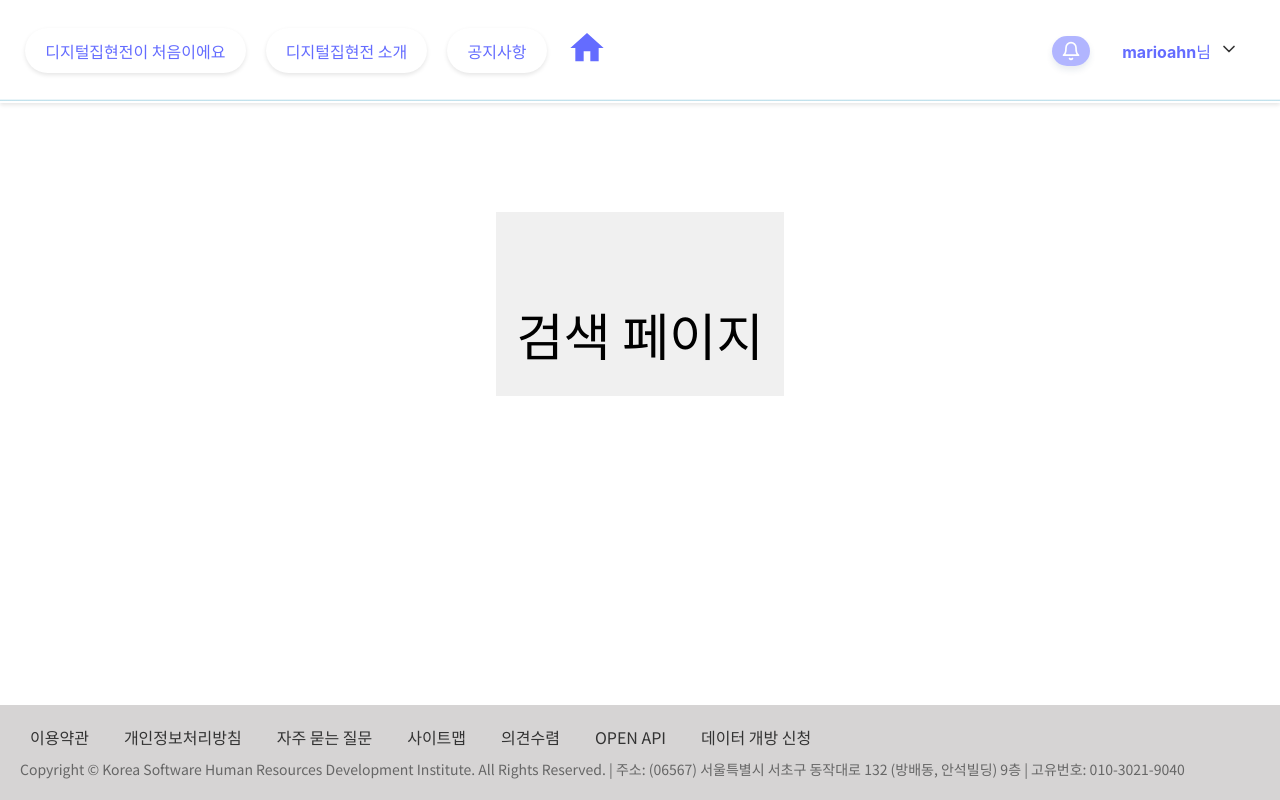
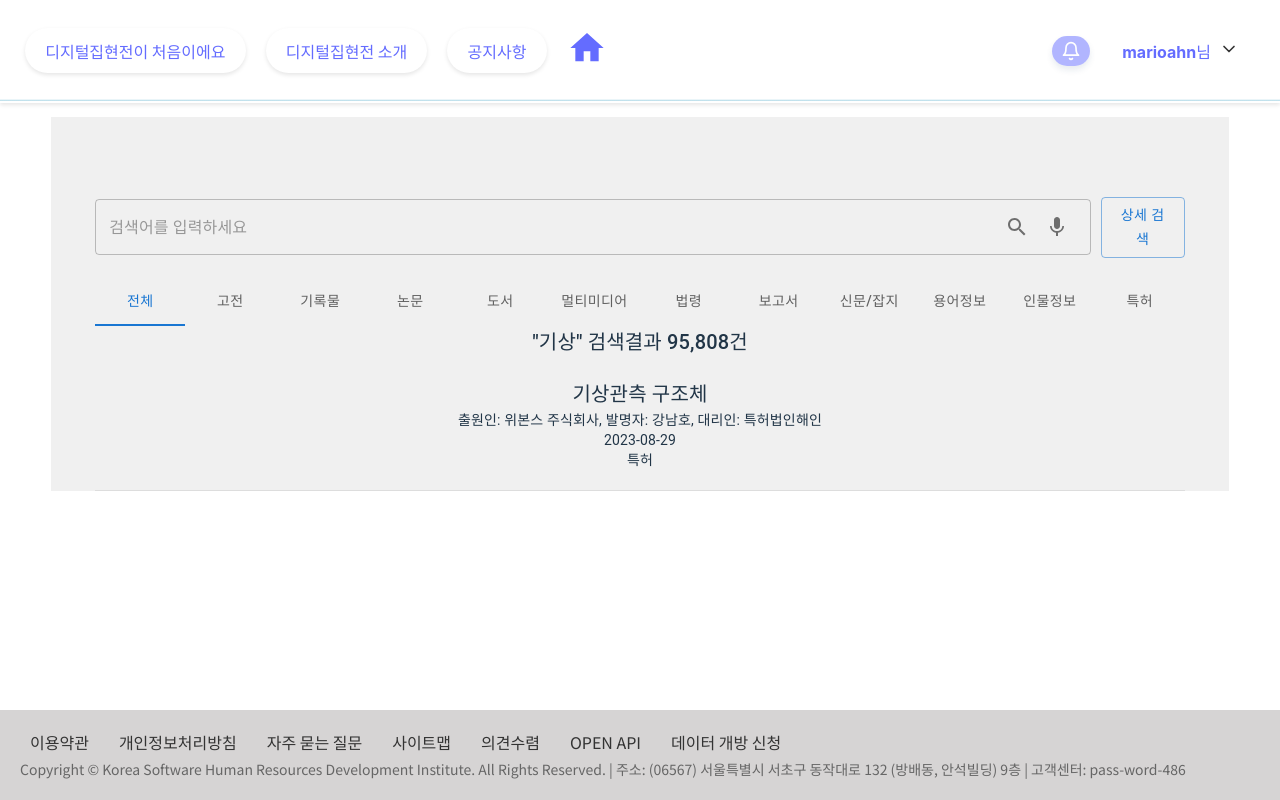
Before and after one commit to hikingClub/gam_front, a React (Vite) app in the folder client/: page /search in a window 1280 px wide. Built offline with nearby package versions, Linux system fonts and the light colour scheme.

Commit message:
hj - searchPage ver0.1(0729-0400)

```diff
--- a/client/src/App.jsx
+++ b/client/src/App.jsx
@@ -4,6 +4,7 @@ import Footer from "./components/Footer";
 import MainContent from "./components/MainContent";
 import Navbar from "./components/Navbar";
 import SearchPage from "./pages/SearchPage";
+import TestPage from "./pages/TestPage";
 import "./styles/App.css";
 
 const App = () => {
@@ -14,6 +15,7 @@ const App = () => {
         <Routes>
           <Route path="/" element={<MainContent />} />
           <Route path="/search" element={<SearchPage />} />
+          <Route path="/test" element={<TestPage />} />
         </Routes>
       </div>
       <Footer />
--- a/client/src/components/Footer.jsx
+++ b/client/src/components/Footer.jsx
@@ -16,7 +16,7 @@ const Footer = () => {
       <div className="footer-copy">
         Copyright © Korea Software Human Resources Development Institute. All
         Rights Reserved. | 주소: (06567) 서울특별시 서초구 동작대로 132 (방배동,
-        안석빌딩) 9층 | 고유번호: 010-3021-9040
+        안석빌딩) 9층 | 고객센터: pass-word-486
       </div>
     </footer>
   );
--- a/client/src/components/MainContent.jsx
+++ b/client/src/components/MainContent.jsx
@@ -3,7 +3,7 @@ import SearchIcon from "@mui/icons-material/Search";
 import { Input } from "@mui/material";
 import React from "react";
 import { Link } from "react-router-dom";
-import logo from "../assets/mainLogo.png"; // 이미지 import
+import logo from "../assets/mainLogo.png";
 import "../styles/MainContent.css";
 
 const MainContent = () => {
@@ -33,7 +33,7 @@ const MainContent = () => {
               </Link>
             }
             endAdornment={
-              <Link to="/search">
+              <Link to="/test">
                 <MicIcon className="icon" sx={{ fontSize: "1.4em" }} />
               </Link>
             }
--- a/client/src/pages/SearchPage.jsx
+++ b/client/src/pages/SearchPage.jsx
@@ -1,11 +1,97 @@
+import MicIcon from "@mui/icons-material/Mic";
+import SearchIcon from "@mui/icons-material/Search";
+import {
+  Box,
+  Button,
+  Container,
+  IconButton,
+  Tab,
+  Tabs,
+  TextField,
+  Typography,
+} from "@mui/material";
 import React from "react";
+import "../styles/SearchPage.css";
 
 const SearchPage = () => {
+  const [value, setValue] = React.useState(0);
+
+  const handleChange = (event, newValue) => {
+    setValue(newValue);
+  };
+
+  const searchResults = [
+    {
+      title: "기상관측 구조체",
+      description:
+        "출원인: 위본스 주식회사, 발명자: 강남호, 대리인: 특허법인해인",
+      date: "2023-08-29",
+      type: "특허",
+    },
+  ];
+
   return (
-    <div>
-      <h1 style={{ color: "black" }}>검색 페이지</h1>
-      {/* 검색 기능 로직ㄱㄱ */}
-    </div>
+    <Container maxWidth="lg">
+      <Box className="search-bar">
+        <TextField
+          variant="outlined"
+          fullWidth
+          placeholder="검색어를 입력하세요"
+          InputProps={{
+            endAdornment: (
+              <>
+                <IconButton>
+                  <SearchIcon />
+                </IconButton>
+                <IconButton>
+                  <MicIcon />
+                </IconButton>
+              </>
+            ),
+          }}
+        />
+        <Button variant="outlined" className="search-button">
+          상세 검색
+        </Button>
+      </Box>
+      <Tabs
+        value={value}
+        onChange={handleChange}
+        aria-label="search categories"
+      >
+        <Tab label="전체" />
+        <Tab label="고전" />
+        <Tab label="기록물" />
+        <Tab label="논문" />
+        <Tab label="도서" />
+        <Tab label="멀티미디어" />
+        <Tab label="법령" />
+        <Tab label="보고서" />
+        <Tab label="신문/잡지" />
+        <Tab label="용어정보" />
+        <Tab label="인물정보" />
+        <Tab label="특허" />
+      </Tabs>
+      <Typography variant="h6" className="result-summary">
+        "기상" 검색결과 95,808건
+      </Typography>
+      {searchResults.map((result, index) => (
+        <Box key={index} className="search-result">
+          <Typography variant="h6" className="result-title">
+            {result.title}
+          </Typography>
+          <Typography variant="body2" className="result-description">
+            {result.description}
+          </Typography>
+          <Typography variant="body2" className="result-date">
+            {result.date}
+          </Typography>
+          <Typography variant="body2" className="result-type">
+            {result.type}
+          </Typography>
+        </Box>
+      ))}
+    </Container>
   );
 };
 
--- /dev/null
+++ b/client/src/pages/TestPage.jsx
@@ -0,0 +1,12 @@
+import React from "react";
+
+const TestPage = () => {
+  return (
+    <div>
+      <h1 style={{ color: "black" }}>검색 페이지</h1>
+      {/* 검색 기능 로직ㄱㄱ */}
+    </div>
+  );
+};
+
+export default TestPage;
--- a/client/src/styles/Footer.css
+++ b/client/src/styles/Footer.css
@@ -11,9 +11,9 @@ footer {
 .footer-content {
   display: flex;
   justify-content: flex-start; /* 왼쪽 정렬로 변경 */
-  gap: 15px;
+  gap: 10px;
   flex-wrap: wrap;
-  padding-bottom: 10px;
+  padding-bottom: 5px;
 }
 
 .footer-content a {
--- /dev/null
+++ b/client/src/styles/SearchPage.css
@@ -0,0 +1,34 @@
+/* SearchPage.css */
+.search-bar {
+  display: flex;
+  align-items: center;
+  gap: 10px;
+  margin: 20px 0;
+}
+
+.search-button {
+  margin-left: 10px;
+}
+
+.result-summary {
+  margin: 20px 0;
+}
+
+.result-options {
+  margin: 10px 0;
+}
+
+.search-result {
+  padding: 20px;
+  border-bottom: 1px solid #ddd;
+}
+
+.result-title {
+  font-weight: bold;
+}
+
+.result-description,
+.result-date,
+.result-type {
+  margin-top: 5px;
+}
--- a/client/src/styles/index.css
+++ b/client/src/styles/index.css
@@ -4,7 +4,7 @@
   font-weight: 400;
 
   color-scheme: light dark;
-  color: rgba(255, 255, 255, 0.87);
+  color: rgba(8, 8, 8, 0.87);
   background-color: #f0f0f0;
 
   font-synthesis: none;
```
Also changed, not shown: 1 other file (tests, documents, lock files or other folders).
